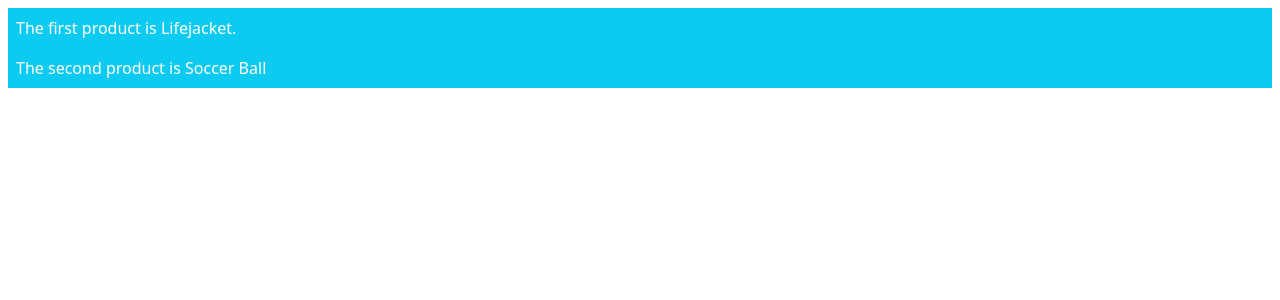
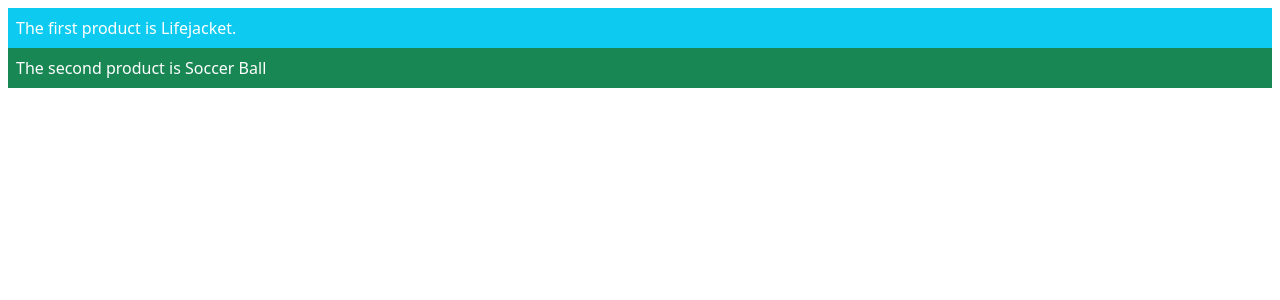
Before and after one commit to dmyers82/databindings, an Angular app: page / in a window 1280 px wide. Shown: the top 300 px of the page. Built offline with nearby package versions, Linux system fonts and the light colour scheme.

Commit message:
Special Class Binding

```diff
--- a/src/app/template.html
+++ b/src/app/template.html
@@ -2,7 +2,9 @@
     <div [class]="getClasses(1)">
         The first product is {{model.getProduct(1).name}}.
     </div>
-    <div [class]="getClasses(2)">
+    <div class="p-2"
+        [class.bg-success]="model.getProduct(2).price < 50"
+        [class.bg-info]="model.getProduct(2).price >= 50">
         The second product is {{model.getProduct(2).name}}
     </div>
 </div>
```
